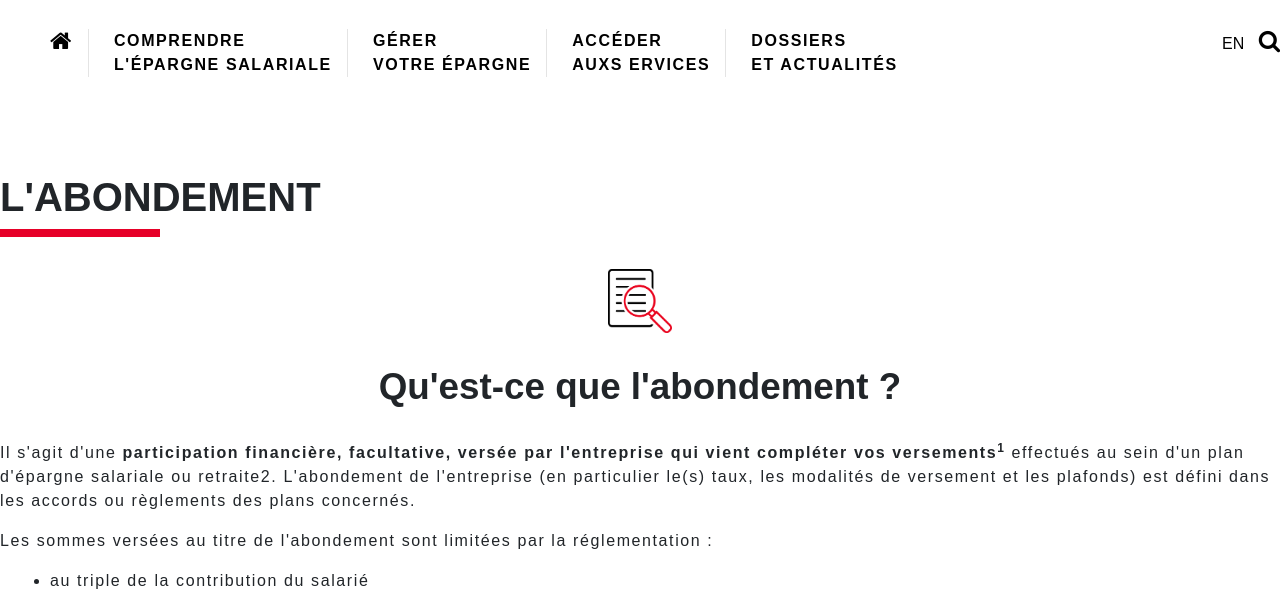
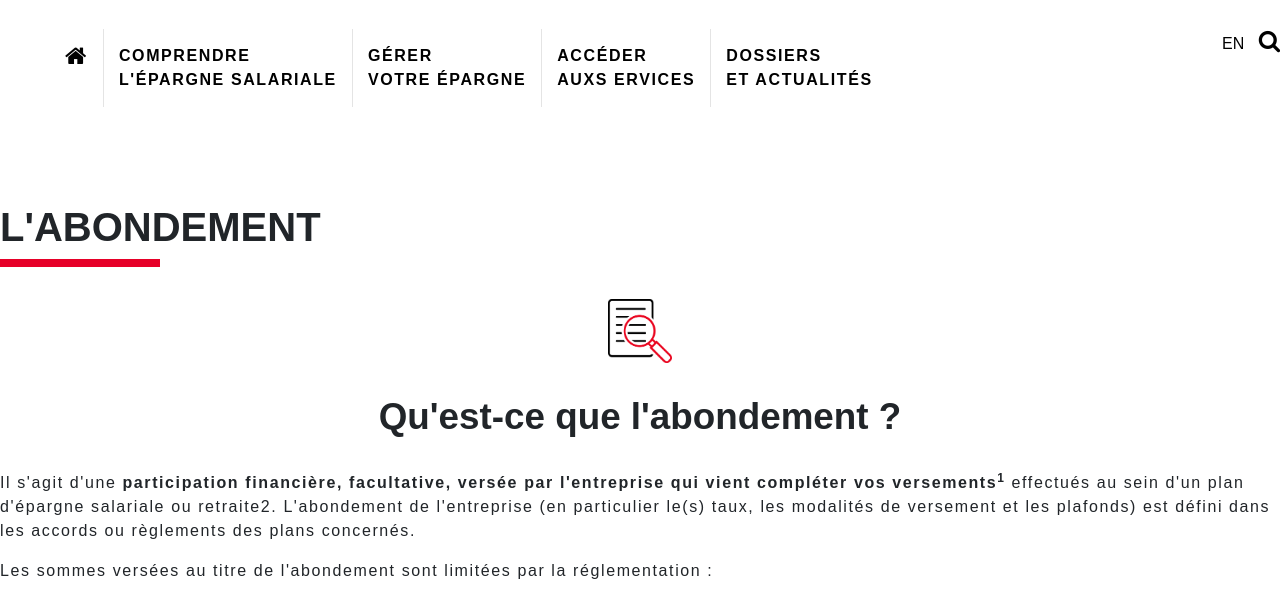
Before and after one commit to daoudaw/esalia, a plain HTML site: page index.html in a window 1280 px wide. Shown: the part 124-720 px from the top of the page. Drawn offline with nearby package versions, Linux system fonts and the light colour scheme.

Commit message:
nav bar update

```diff
--- a/index.html
+++ b/index.html
@@ -58,11 +58,11 @@
     <div class="menu">
       <nav>
         <ul>
-          <li><a id="home" href="#"><i class="fa fa-home"></i></a></li>
-          <li><a href="#">Comprendre<br>l'épargne salariale</a></li>
-          <li><a href="#">gérer<br>votre épargne</a></li>
-          <li><a href="#">accéder<br>auxs ervices</a></li>
-          <li><a href="#">dossiers<br>et actualités</a></li>
+          <a id="home" href="#"><li><i class="fa fa-home"></i></li></a>
+          <a href="#"><li>Comprendre<br>l'épargne salariale</li></a>
+          <a href="#"><li>gérer<br>votre épargne</li></a>
+          <a href="#"><li>accéder<br>auxs ervices</li></a>
+          <a href="#"><li>dossiers<br>et actualités</li></a>
         </ul>
       </nav>
 
--- a/style.css
+++ b/style.css
@@ -80,25 +80,43 @@ body
 .menu nav li {
     list-style: none;
     text-transform: uppercase;
-    padding-right: 15px;
+    padding: 15px;
+    transition: .2s ease;
 }
-.menu nav li:not(:last-child) {
+.menu nav a:not(:last-child) {
     list-style: none;
     text-transform: uppercase;
     border-right: 1px solid rgba(0, 0, 0, 0.106);
-    padding-right: 15px;
+
 }
 
-.menu nav ul{
+.menu nav ul {
     display: flex;
     flex-direction: row;
-    gap: 25px;
+
 }
 
-.menu nav ul li a {
+
+.menu nav ul a {
+    text-decoration: none;
+    transition: .2s ease;
+}
+
+.menu nav ul a:hover {
+
+    background-color: #3a71a9;
+}
+
+.menu nav ul a li {
     text-decoration: none;
     color: black;
     font-weight: bold;
+}
+
+.menu nav ul a li:hover {
+    text-decoration: none;
+    color: white;
+    cursor: pointer;
 }
 
 #search_lang {
@@ -109,6 +127,7 @@ body
 .fa-home{
     font-size: 23px !important;
 }
+
 
 .search_input {
     display: none;
```
